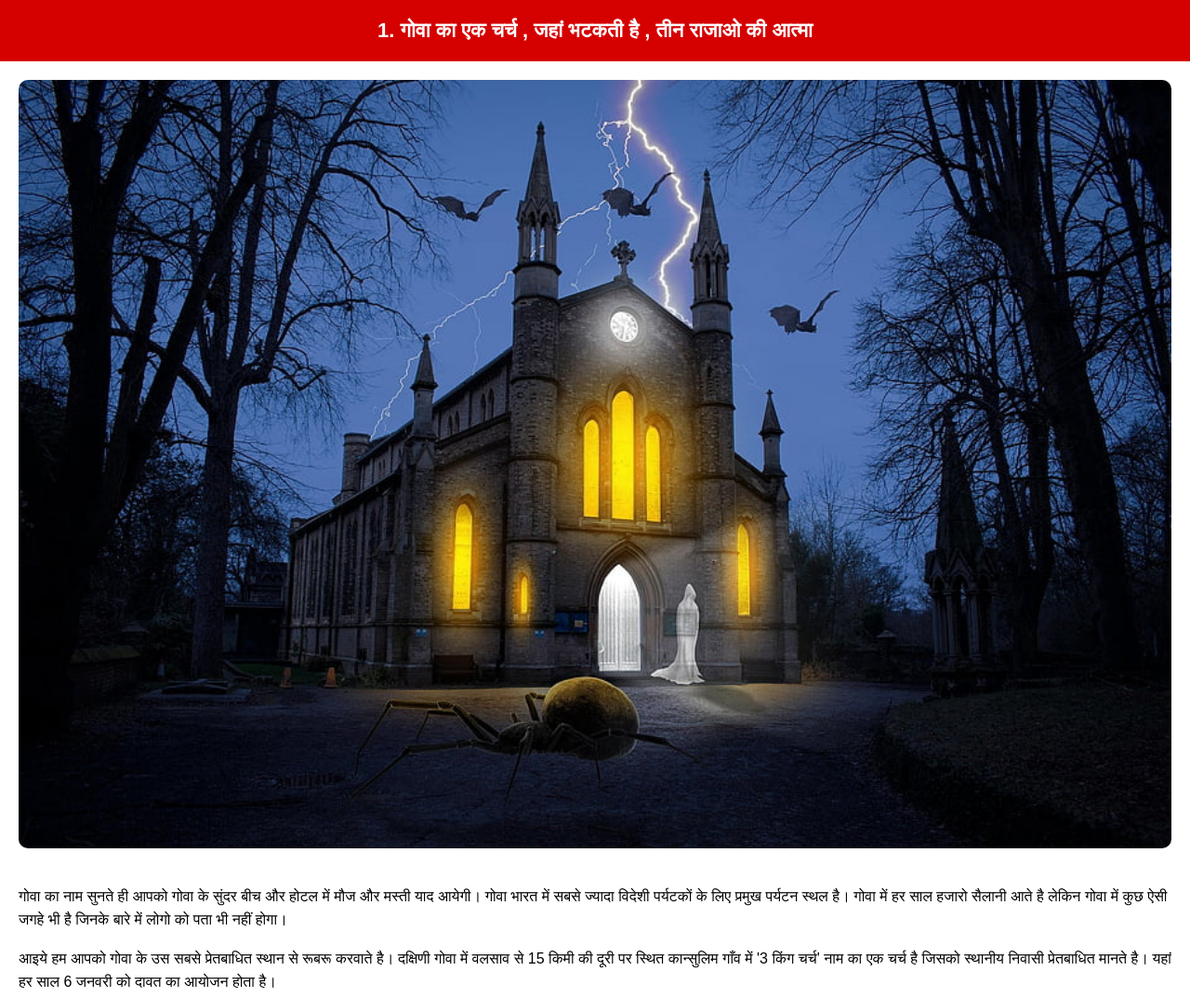
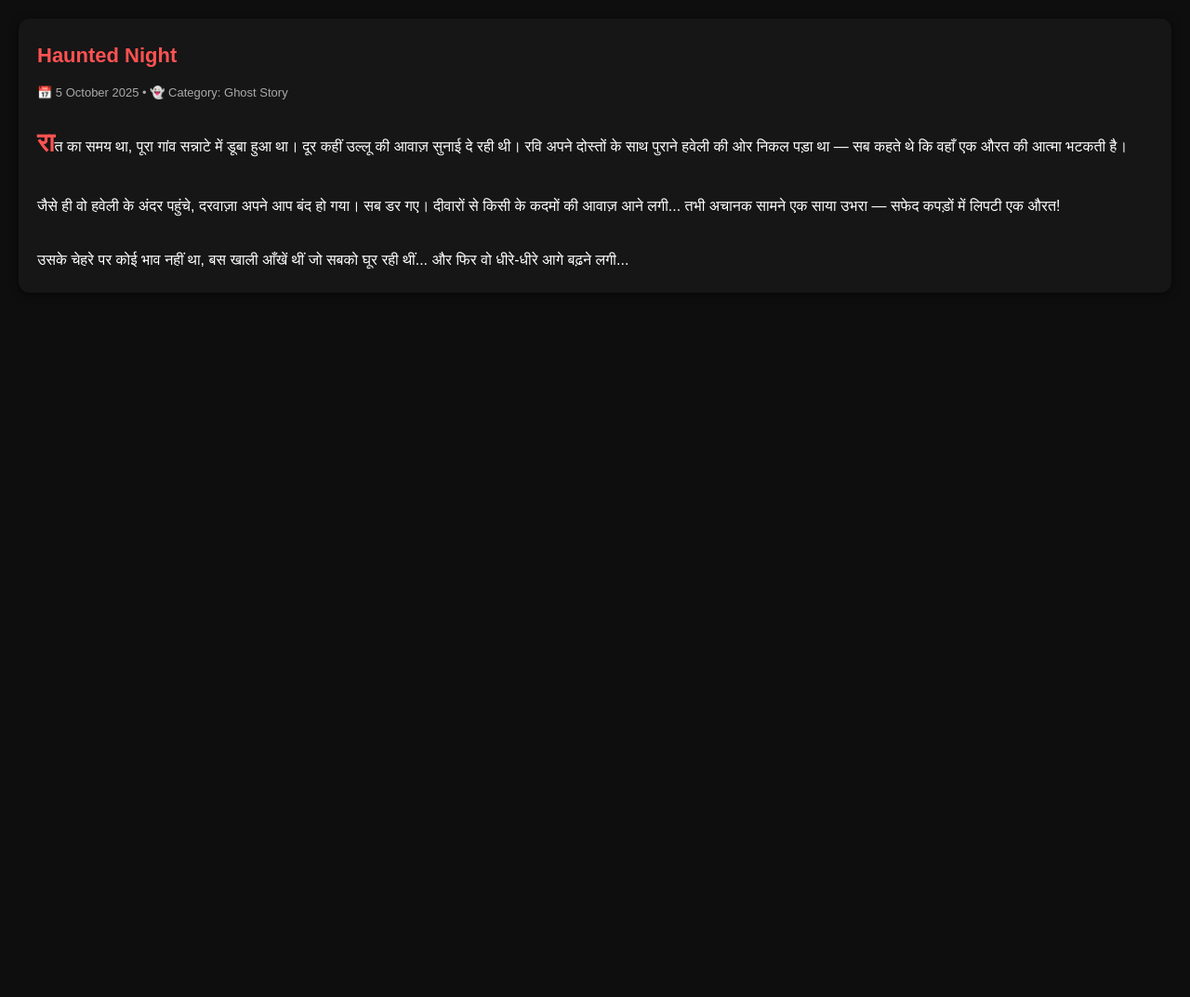
Before and after one commit to beingsamir/online, a plain HTML site: page story1.html in a window 1280 px wide. Shown: the top 1073 px of the page at 93% size. After the commit the page ends 800 px from the top, so only its background shows below. Drawn offline with Linux system fonts and the light colour scheme.

Commit message:
Update story1.html

```diff
--- a/story1.html
+++ b/story1.html
@@ -1,55 +1,65 @@
 <!DOCTYPE html>
 <html lang="hi">
 <head>
-    <meta charset="UTF-8">
-    <meta name="viewport" content="width=device-width, initial-scale=1.0">
-    <title>गोवा का एक चर्च - Hindi Horror Story</title>
+<meta charset="utf-8">
+<meta name="viewport" content="width=device-width, initial-scale=1">
+<title>Haunted Night</title>
 <style>
   body {
-            font-family: sans-serif;
-            background-color: #ffffff;
+    background: #0e0e0e;
+    color: #ffffff;
+    font-family: 'Poppins', sans-serif;
+    line-height: 1.8;
     margin: 0;
-            padding: 0;
+    padding: 20px;
   }
-        header {
-            background-color: #d50000;
-            color: white;
+  .container {
+    background: #161616;
+    border-radius: 12px;
     padding: 20px;
-            text-align: center;
+    box-shadow: 0 2px 10px rgba(0,0,0,0.5);
+  }
+  .title {
     font-size: 22px;
     font-weight: bold;
+    margin-bottom: 8px;
+    color: #ff5252;
   }
-        .content {
-            padding: 20px;
-            line-height: 1.6;
+  .meta {
+    font-size: 13px;
+    color: #aaaaaa;
+    margin-bottom: 18px;
+  }
+  .story {
     font-size: 16px;
-            color: #000000;
+    text-align: justify;
   }
-        .story-image {
-            width: 100%;
-            border-radius: 10px;
-            margin-bottom: 15px;
+  .story::first-letter {
+    font-size: 28px;
+    font-weight: bold;
+    color: #ff5252;
   }
 </style>
 </head>
 <body>
 
-    <header>1. गोवा का एक चर्च , जहां भटकती है , तीन राजाओ की आत्मा</header>
+<div class="container">
+  <div class="title">Haunted Night</div>
+  <div class="meta">📅 5 October 2025 • 👻 Category: Ghost Story</div>
 
-    <div class="content">
-        <img class="story-image" src="https://raw.githubusercontent.com/beingsamir/online/refs/heads/main/images/haunted-church-church-haunted-spider-lightening-spooky-halloween-ghost-glow-bats.jpg" alt="Goa Church Image">
+  <div class="story">
+    रात का समय था, पूरा गांव सन्नाटे में डूबा हुआ था।
+    दूर कहीं उल्लू की आवाज़ सुनाई दे रही थी।
+    रवि अपने दोस्तों के साथ पुराने हवेली की ओर निकल पड़ा था —
+    सब कहते थे कि वहाँ एक औरत की आत्मा भटकती है।<br><br>
 
-        <p>गोवा का नाम सुनते ही आपको गोवा के सुंदर बीच और होटल में मौज और मस्ती याद आयेगी। गोवा भारत में सबसे ज्यादा विदेशी पर्यटकों के लिए प्रमुख पर्यटन स्थल है। गोवा में हर साल हजारो सैलानी आते है लेकिन गोवा में कुछ ऐसी जगहे भी है जिनके बारे में लोगो को पता भी नहीं होगा।</p>
+    जैसे ही वो हवेली के अंदर पहुंचे, दरवाज़ा अपने आप बंद हो गया।
+    सब डर गए। दीवारों से किसी के कदमों की आवाज़ आने लगी...
+    तभी अचानक सामने एक साया उभरा — सफेद कपड़ों में लिपटी एक औरत!<br><br>
 
-        <p>आइये हम आपको गोवा के उस सबसे प्रेतबाधित स्थान से रूबरू करवाते है। दक्षिणी गोवा में वलसाव से 15 किमी की दूरी पर स्थित कान्सुलिम गाँव में '3 किंग चर्च' नाम का एक चर्च है जिसको स्थानीय निवासी प्रेतबाधित मानते है। यहां हर साल 6 जनवरी को दावत का आयोजन होता है।</p>
-
-        <p>इस चर्च को क्यों प्रेतबाधित मानते है और क्या है इसके पीछे की कहानी? आइये आगे पढ़े। कहा जाता है कि बहुत साल पहले यहां तीन पुर्तगाली राजा रहते थे और वो हमेशा उस जगह पर राज करने के लिए लड़ते रहते थे। लेकिन पुर्तगाली लोकतंत्र के नियम कानून से बंधे होने के कारण वो राज नहीं कर सकते थे।</p>
-
-        <p>इस समस्या से परेशान होकर एक राजा जिसका नाम होल्गेर था, उसने बाकी के दोनों राजाओं को इस चर्च में बुलाया और उन्हें ज़हर देकर मार दिया। जब स्थानीय लोगों को इस बात का पता चला तो उन्होंने उस राजा को घेर लिया लेकिन उस राजा ने भी ज़हर खाकर आत्महत्या कर ली।</p>
-
-        <p>इन तीनों राजाओं की समाधि इसी चर्च में बना दी गयी। तब से ऐसा माना जाता है कि यहां उन तीनों राजाओं की आत्मा भटकती है। स्थानीय लोगों ने यहां अजीब सी रूहानी ताकत महसूस की है।</p>
-
-        <p>Indian Paranormal Society के GRIP टीम के सदस्य निखिल भट्ट ने इन सबको अपने कैमरे में कैद किया और रूहानी ताकतों को महसूस किया। फिर भी दुनिया में कुछ ऐसी ताकते है जिन पर यकीन करना मुश्किल है। मानो या ना मानो।</p>
+    उसके चेहरे पर कोई भाव नहीं था, बस खाली आँखें थीं जो सबको घूर रही थीं...
+    और फिर वो धीरे-धीरे आगे बढ़ने लगी...
+  </div>
 </div>
 
 </body>
```
Lines whose indentation alone changed are shown as unchanged.
